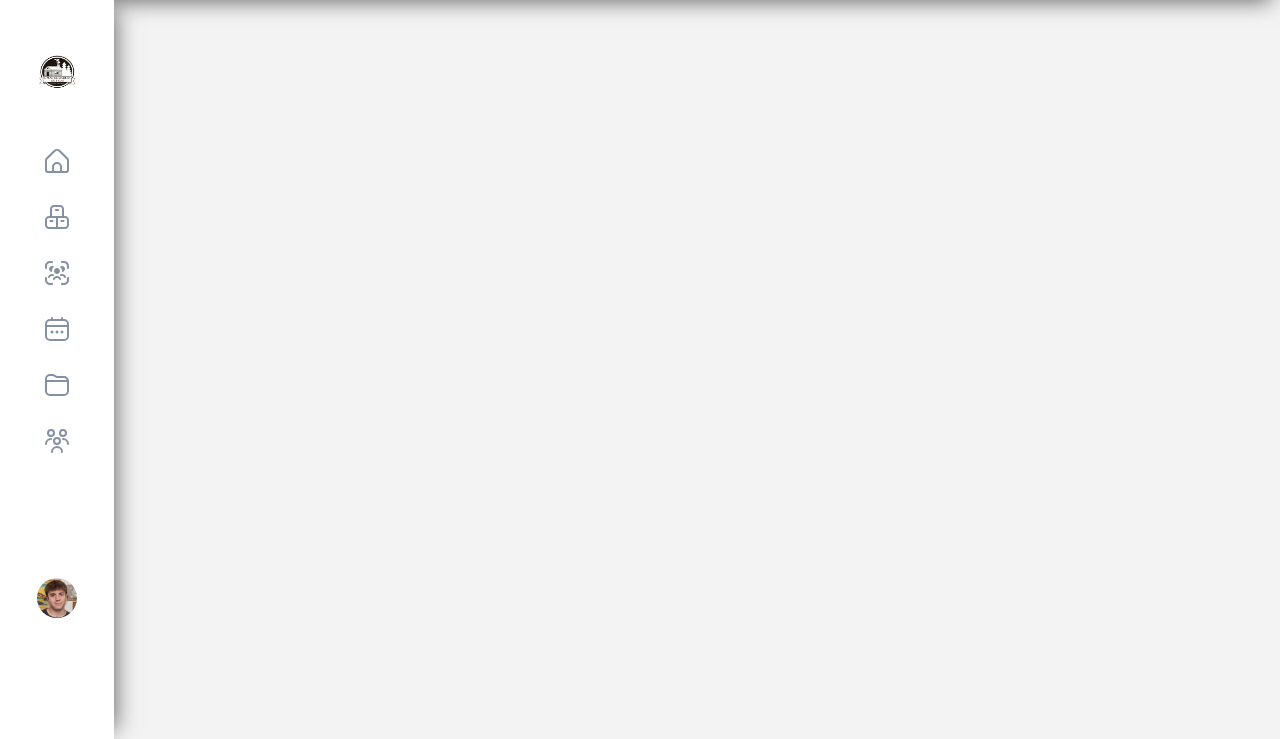
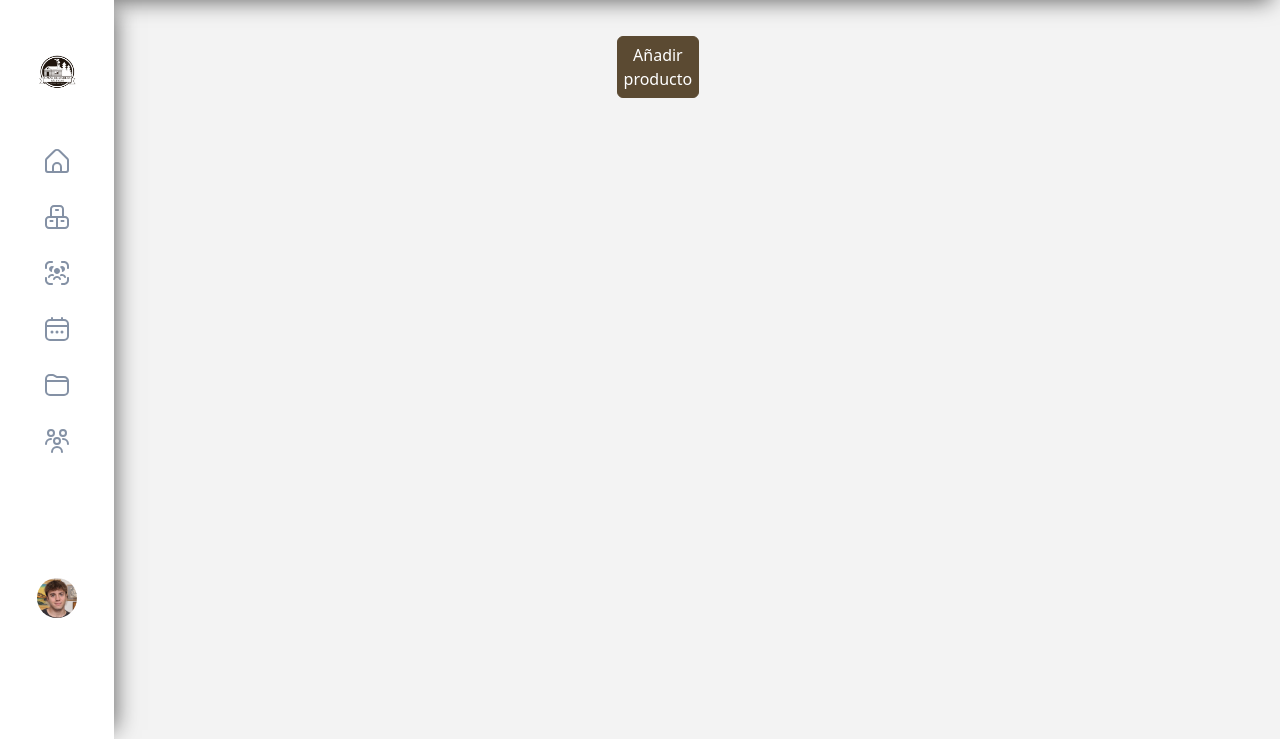
Before and after one commit to juanfher4/proyecto-intranet, a Django app: page /productos/ in a window 1280 px wide. Shown: the part 61-800 px from the top of the page. Run offline with Django 5.2, Linux system fonts and the light colour scheme; the visitor is signed in with stand-in values (Sample User, id 1); data that the repository does not hold is empty; some libraries are stand-ins or nearby versions.

Commit message:
primer mergeo de productos a main

```diff
--- a/productos/templates/products/productos.html
+++ b/productos/templates/products/productos.html
@@ -5,7 +5,27 @@
 {% block titulo %}Productos{% endblock %}
 
 {% block content %}
-<div class="div-productos">
+<div class="container-productos">
+    <div class="row">
+        <!-- Filtros -->
+        <div class="col-lg-3 col-12">
 
+            <a href="{% url 'productos:crear_producto' %}" class="btn btn-primary mt-3">Añadir producto</a>
+
+        </div>
+        <div class="col-lg-9">
+            <!-- Navegación vista -->
+            <!-- Vista cartas -->
+            <div class="row text-center vista-cartas">
+                {% for producto in productos %}
+                    <div class="col-lg-3 col-md-4 col-6 p-1">
+                        <a href="{% url 'productos:edit_producto' producto.id_producto %}">
+
+                        </a>
+                    </div>
+                {% endfor %}
+            </div>
+        </div>
+    </div>
 </div>
 {% endblock %}
--- a/productos/urls.py
+++ b/productos/urls.py
@@ -5,6 +5,9 @@ app_name = 'productos'
 
 urlpatterns = [
     path('', views.productos, name='productos'),
+    path('crear/', views.crear_producto, name='crear_producto'),
+    path('<int:producto_id>/', views.edit_producto, name='edit_producto'),
+    path('<int:producto_id>/delete/', views.borrar_producto, name='borrar_producto'),
     path('clientes/', views.clientes, name='clientes'),
     path('clientes/<int:comercial_id>/', views.clientes, name='clientes_comercial'),
     path('clientes/lista/', views.clientes_lista, name='clientes_lista'),
--- a/productos/views.py
+++ b/productos/views.py
@@ -3,12 +3,55 @@ from django.contrib.auth.decorators import login_required
 from django.http.response import JsonResponse
 
 from usuarios.models import Profile, Rol
-from .models import Cliente, EstadoCliente
-from .forms import ClienteForm
+from .models import Cliente, EstadoCliente, Producto
+from .forms import ClienteForm, ProductoForm
 
 @login_required
 def productos(request):
-    return render(request, 'products/productos.html')
+    productos = Producto.objects.all()
+
+    return render(request, 'products/productos.html', {'productos': productos})
+
+@login_required
+def crear_producto(request):
+
+    if request.method == 'GET':
+        return render(request, "products/crear_producto.html", {
+            'form': ProductoForm
+        })
+    else:
+        try:
+            form = ProductoForm(request.POST)
+            nuevo_producto = form.save(commit=False)
+            nuevo_producto.save()
+            return redirect('productos:productos')
+        except ValueError:
+            return render(request, "products/crear_producto.html", {
+                'form': ProductoForm,
+                'error': 'Por favor, proporciona datos correctos'
+            })
+
+@login_required
+def edit_producto(request, producto_id):
+    if request.method == 'GET':
+        producto = get_object_or_404(Producto, pk=producto_id)
+        form = ProductoForm(instance=producto)
+        return render(request, 'products/edit_producto.html', {'producto': producto, 'form': form})
+    else:
+        try:
+            producto = get_object_or_404(Cliente, pk=producto_id)
+            form = ProductoForm(request.POST, instance=producto)
+            form.save()
+            return render('productos')
+        except  ValueError:
+            return render(request, 'products/edit_producto.html', {'producto': producto, 'form': form, 'error': 'Error al actualizar el producto'})
+
+@login_required
+def borrar_producto(request, producto_id):
+    producto = get_object_or_404(Producto, pk=producto_id)
+    if request.method == 'POST':
+        producto.delete()
+        return redirect('productos')
 
 @login_required
 def clientes(request, estado_slug=None, comercial_id=None):
--- a/static/css/styles_base.css
+++ b/static/css/styles_base.css
@@ -357,8 +357,23 @@ input:focus-visible {
 }
 
 .container-profiles .card {
-    border-radius: 0px;
+    border-radius: 12px;
     max-width: 540px;
+    padding: 14px;
+}
+
+.container-profiles .card img {
+    border-radius: 10px;
+}
+
+.container-profiles .card i {
+    color: #737373;
+    transition: .2s;
+}
+
+.container-profiles .card:hover i {
+    color: #080044;
+    text-shadow: 0px 2px 4px rgb(185, 189, 255);
 }
 
 /* Tareas */
```
Also changed, not shown: productos/forms.py (+24 -1 lines), usuarios/templates/profiles/list.html (+10 -4 lines), productos/templates/products/crear_producto.html (added), productos/templates/products/edit_producto.html (added), static/svg/llamada-telefonica.svg (added), static/svg/sobre.svg (added).
